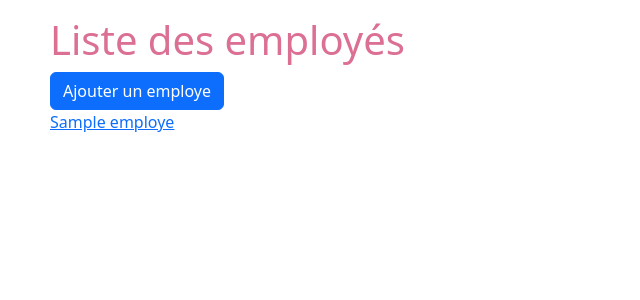
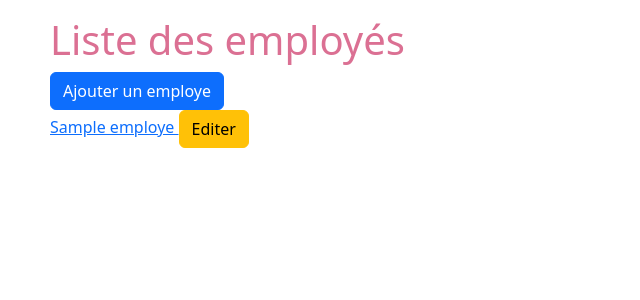
Before and after one commit to Littlebirdwarrior/SymfonyFirst, a Symfony app: template templates/employe/index.html.twig in a window 1280 px wide. Shown: the part 98-398 px from the top of the page, without its empty margins (0-640 px from the left). Run offline with Twig, Linux system fonts and the light colour scheme; the template is opened without the code that fills it: most values are stand-ins (such as "Sample title", 1, 10 or a date in 2020); some libraries are stand-ins or nearby versions.

Commit message:
update form employe ok

```diff
--- a/src/Controller/EmployeController.php
+++ b/src/Controller/EmployeController.php
@@ -24,8 +24,13 @@ class EmployeController extends AbstractController
     }
 
     #[Route('/employe/add', name: 'add_employe')]
+    #[Route('/employe/{id}/edit', name: 'edit_employe')]
     public function add( ManagerRegistry $doctrine, Employe $employe = null, Request $request) : Response
     {
+        if(!$employe){
+            $employe = New Employe();
+        }
+
         $form = $this->createForm( EmployeType::class, $employe);
         $form->handleRequest($request);
 
--- a/templates/employe/index.html.twig
+++ b/templates/employe/index.html.twig
@@ -8,6 +8,7 @@
     <a class="btn btn-primary" href="{{ path('add_employe')}}"> Ajouter un employe</a> <br>
 
     {% for employe in employes %}
-        <a href="{{ path('show_employe', {'id': employe.id}) }}">{{ employe }} </a> <br>
+        <a href="{{ path('show_employe', {'id': employe.id}) }}">{{ employe }} </a>
+        <a class="btn btn-warning" href="{{ path('edit_employe', {'id': employe.id}) }}">Editer</a> <br>
     {% endfor %}
 {% endblock %}
--- a/templates/entreprise/index.html.twig
+++ b/templates/entreprise/index.html.twig
@@ -9,8 +9,8 @@
 
     {% for entreprise in entreprises %}
 
-        <a href="{{ path('show_entreprise', {'id': entreprise.id})}} "> {{ entreprise}}</a> <br>
-        <a class="btn btn-warning" href="{{ path('edit_entreprise', {'id': entreprise.id})}} "> Edit</a> <br>
+        <a href="{{ path('show_entreprise', {'id': entreprise.id})}} "> {{ entreprise}}</a>
+        <a class="btn btn-warning" href="{{ path('edit_entreprise', {'id': entreprise.id})}} "> Editer</a> <br>
 
 
     {% endfor %}
```
